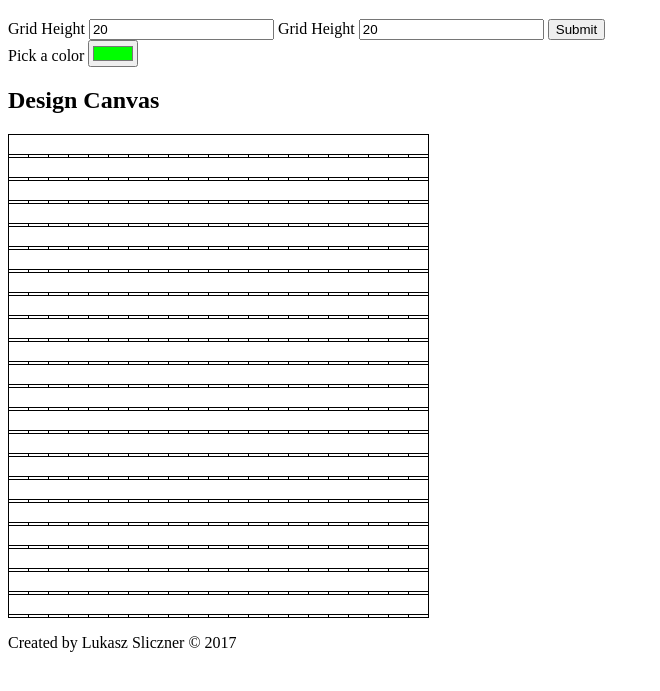
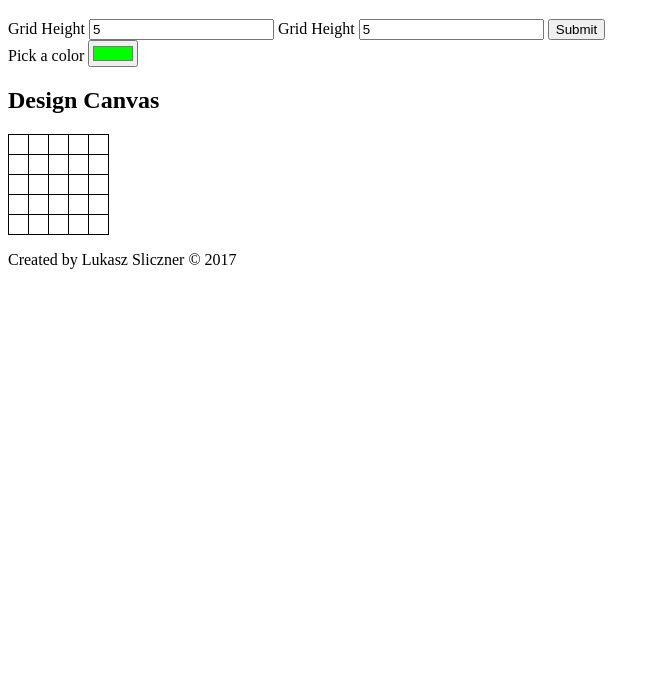
Before and after one commit to lukaszsl/PixelArtMaker, a plain HTML site: page index.html in a window 1280 px wide. Both pictures are taken after a click on the button "Submit". Shown: the part 61-752 px from the top of the page, without its empty margins (0-660 px from the left). Drawn offline with nearby package versions, Linux system fonts and the light colour scheme.

Commit message:
feat: create drawGrid function and improve makeGrid function

```diff
--- a/design.js
+++ b/design.js
@@ -1,33 +1,34 @@
 var gridHeight = $('#gridHeight');
 var gridWidth = $('#gridWidth');
-var gridHeightValue = gridHeight.attr('value'); //return grid height in string
-var gridWidthValue = gridWidth.attr('value'); //return grid width in string
 var button = $('#btnSubmit');
 var colorPicker = $('#pickColor');
-var grid = $('#grid');
+var tbl = $('#table');
 
-// TODO: fix this function to append td as a child of tr
-function makeGrid(height, width) {
-	$('#table').append('<table class="grid" id="grid" border="1"></table>');
-	var tbl = $('#grid');
-	for(let row = 0; row <= height; row++) {
-		var	tr = tbl.append('<tr class="row"></tr>');
-		for(let column = 0; column <= width; column++) {
-			if(row === height && column === width) {
-				break;
-			} else {
-				var td = tbl.append('<td class="column"></td>');
-				td.appendTo(tr);
-			}
-			grid.append('<div class="cell"></div>');
+//Draw a grid based on parameters: height and width.
+//height: the number of cells vertically
+//width: the number of cells horizontally
+function drawGrid(height, width) {
+	tbl.append('<table class="grid" id="grid" border="1"></table>');
+	let grid = $('#grid');
+	for(let row = 0; row < height; row++) {
+		grid.append('<tr class="row"></tr>');
+		let tr = $('tr');
+		for(let column = 0; column < width; column++) {
+			$('<td class="column"></td>').appendTo(tr[row]);
 		}
 	}
 }
 
+function makeGrid(height, width) {
+	tbl.empty(); //delete old grid
+	drawGrid(height, width); //draw new grid
+}
+
 //get height and width values from inputs after click button
 button.click(function(){
-	gridHeightValue = $('#gridHeight').val();
-	gridWidthValue = $('#gridWidth').val();
+	let gridHeightValue = gridHeight.val();
+	let gridWidthValue = gridWidth.val();
 	makeGrid(gridHeightValue, gridWidthValue);
-	console.log('height: ' + gridHeightValue + '\nwidth: ' + gridWidthValue); //delete after test
 });
+
+//TODO: create function colorCell whitch changing cell's background color
--- a/index.html
+++ b/index.html
@@ -16,9 +16,9 @@
 	<!-- form to choose the grid size -->
 	<div class="gridSizeForm">
 		<label for="gridHeight">Grid Height</label>
-		<input id="gridHeight" type="number" value="20">
+		<input id="gridHeight" type="number" value="5" min="1">
 		<label for="gridWidth">Grid Height</label>
-		<input id="gridWidth" type="number" value="20">
+		<input id="gridWidth" type="number" value="5" min="1">
 		<button id="btnSubmit">Submit</button>
 	</div>
 	<!-- color picker -->
@@ -27,44 +27,7 @@
 	<!-- grid -->
 	<h2>Design Canvas</h2>
 	<div id="table"></div>
-	<!--
-	<table class="grid" id="grid" border="1">
-		<tr class="row">
-			<td class="column"></td>
-			<td class="column"></td>
-			<td class="column"></td>
-			<td class="column"></td>
-			<td class="column"></td>
-		</tr>
-		<tr class="row">
-			<td class="column"></td>
-			<td class="column"></td>
-			<td class="column"></td>
-			<td class="column"></td>
-			<td class="column"></td>
-		</tr>
-		<tr class="row">
-			<td class="column"></td>
-			<td class="column"></td>
-			<td class="column"></td>
-			<td class="column"></td>
-			<td class="column"></td>
-		</tr>
-		<tr class="row">
-			<td class="column"></td>
-			<td class="column"></td>
-			<td class="column"></td>
-			<td class="column"></td>
-			<td class="column"></td>
-		</tr>
-		<tr class="row">
-			<td class="column"></td>
-			<td class="column"></td>
-			<td class="column"></td>
-			<td class="column"></td>
-			<td class="column"></td>
-		</tr>
-	</table> -->
+	<!-- footer -->
 	<footer>
 		<p>Created by Lukasz Sliczner © 2017</p>
 	</footer>
```
